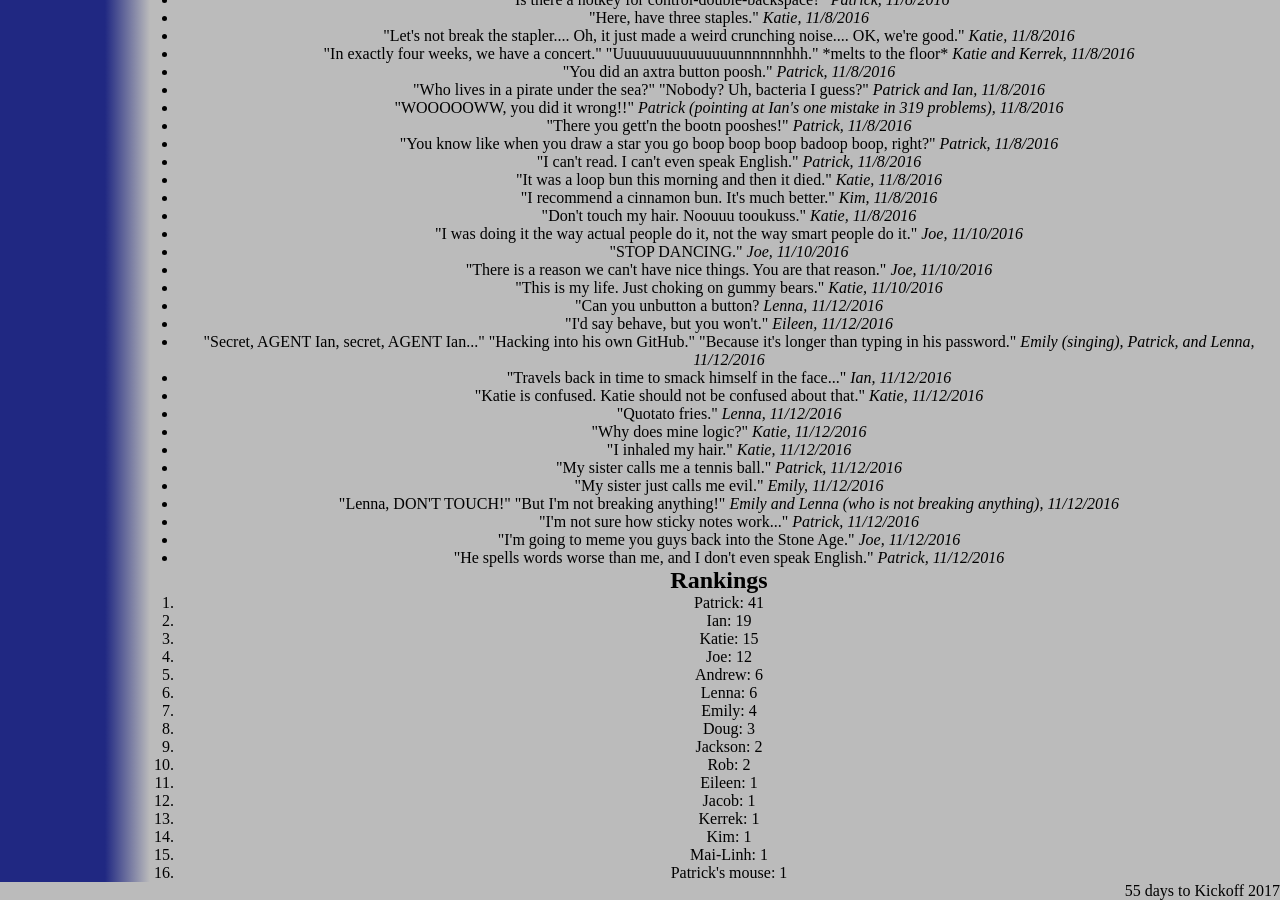
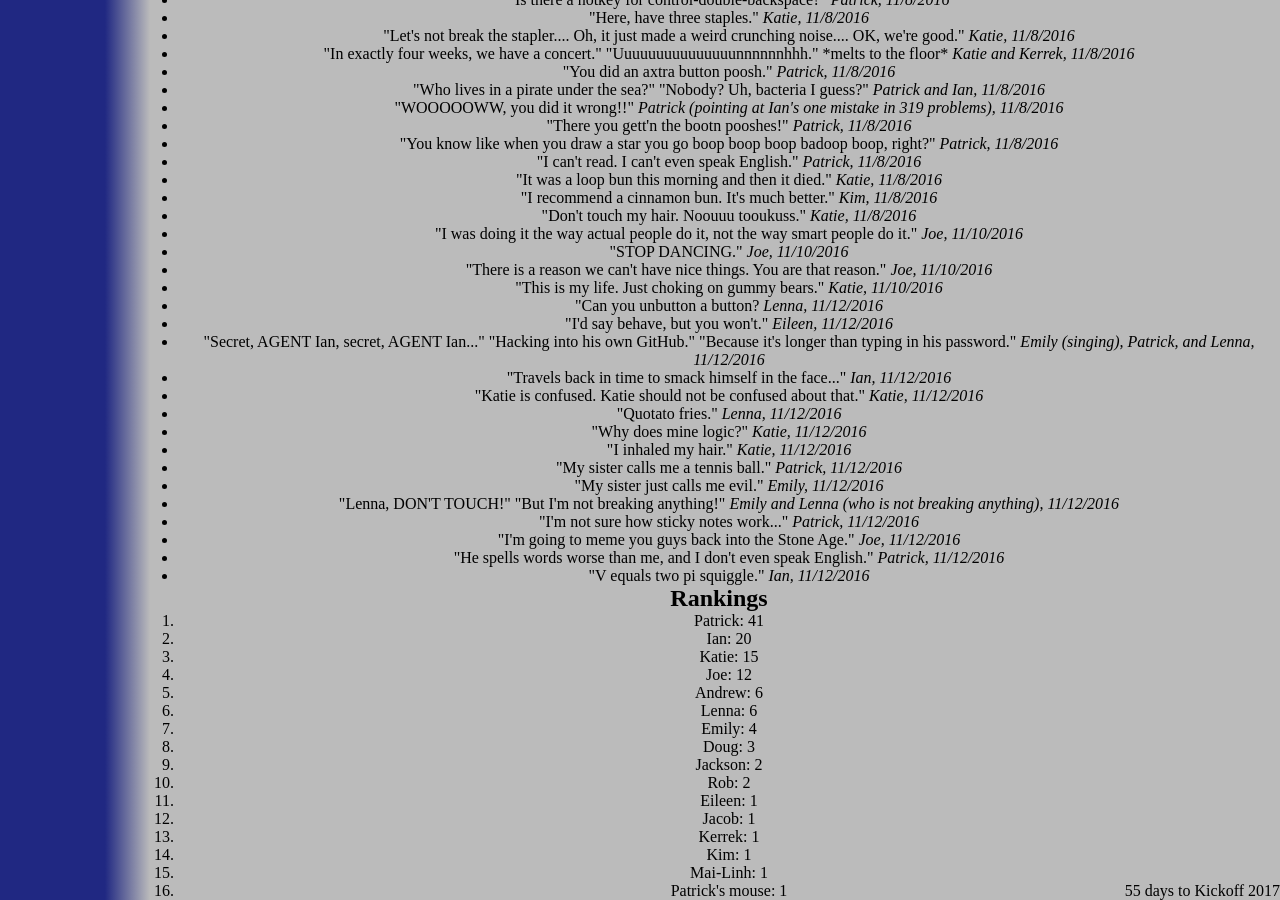
Before and after one commit to katiebugmoon/FRC4131.github.io, a Jekyll site: the page built from media/2017/quotes.html, in a window 1280 px wide and 900 px high, scrolled down 1285 px. Built offline with Jekyll 4.4.1, drawn with Linux system fonts in a browser that asks for light colours; nearby versions of some CDN libraries.

Commit message:
Update quotes.html

```diff
--- a/media/2017/quotes.html
+++ b/media/2017/quotes.html
@@ -98,6 +98,7 @@ title: Build Season 2017 Quotes
 	<li>"I'm not sure how sticky notes work..." <i>Patrick, 11/12/2016</i></li>
 	<li>"I'm going to meme you guys back into the Stone Age." <i>Joe, 11/12/2016</i></li>
 	<li>"He spells words worse than me, and I don't even speak English." <i>Patrick, 11/12/2016</i></li>
+	<li>"V equals two pi squiggle." <i>Ian, 11/12/2016</i></li>
 </ul>
 <h2>Rankings</h2>
 <ol id='rankings'></ol>
```
